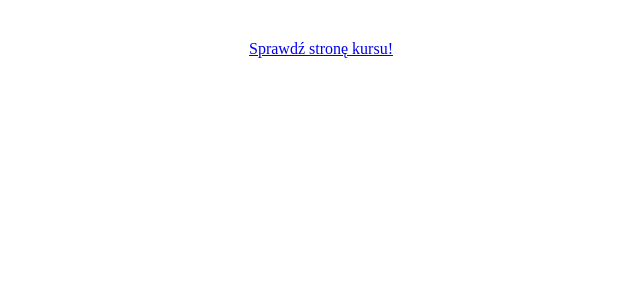
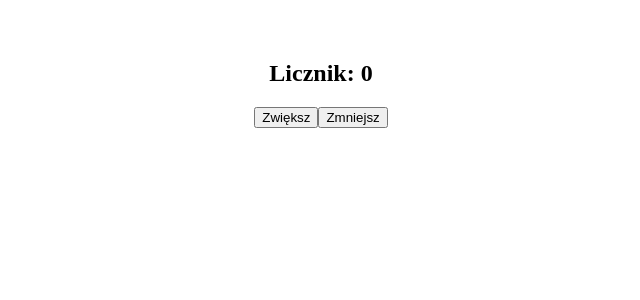
Before and after one commit to kacpi95/React-lesson, a React (Vite) app in the folder React-lesson/: page / in a window 1280 px wide. Shown: the top 300 px of the page, without its empty margins (319-959 px from the left). Built offline with nearby package versions, Linux system fonts and the light colour scheme.

Commit message:
Add task

```diff
--- a/React-lesson/src/components/Links.jsx
+++ b/React-lesson/src/components/Links.jsx
@@ -1,11 +1,11 @@
-const address = 'https://zrozumiecreact.pl';
+// const address = 'https://zrozumiecreact.pl';
 
-export function Link({ text = address, shouldOpenNewTab }) {
-  const target = shouldOpenNewTab ? '_blank' : '';
-  const rel = shouldOpenNewTab ? 'noopener noreferrer' : '';
-  return (
-    <a href={address} target={target} rel={rel}>
-      {text}
-    </a>
-  );
-}
+// export function Link({ text = address, shouldOpenNewTab }) {
+//   const target = shouldOpenNewTab ? '_blank' : '';
+//   const rel = shouldOpenNewTab ? 'noopener noreferrer' : '';
+//   return (
+//     <a href={address} target={target} rel={rel}>
+//       {text}
+//     </a>
+//   );
+// }
--- a/React-lesson/src/main.jsx
+++ b/React-lesson/src/main.jsx
@@ -347,8 +347,22 @@ import App from './App.jsx';
 //   </>
 // );
 // createRoot(document.getElementById('root')).render(element);
-import { Link } from './components/Links.jsx';
 
-const element = <Link text='Sprawdź stronę kursu!' shouldOpenNewTab={false} />;
+// import { Link } from './components/Links.jsx';
 
-createRoot(document.getElementById('root')).render(element);
+// const element = <Link text='Sprawdź stronę kursu!' shouldOpenNewTab={false} />;
+
+// c
+
+function Counter() {
+  const [count, setCount] = useState(0);
+
+  return (
+    <div>
+      <h2>Licznik: {count}</h2>
+      <button onClick={() => setCount(count + 1)}>Zwiększ</button>
+      <button onClick={() => setCount(count - 1)}>Zmniejsz</button>
+    </div>
+  );
+}
+createRoot(document.getElementById('root')).render(<Counter />);
```
